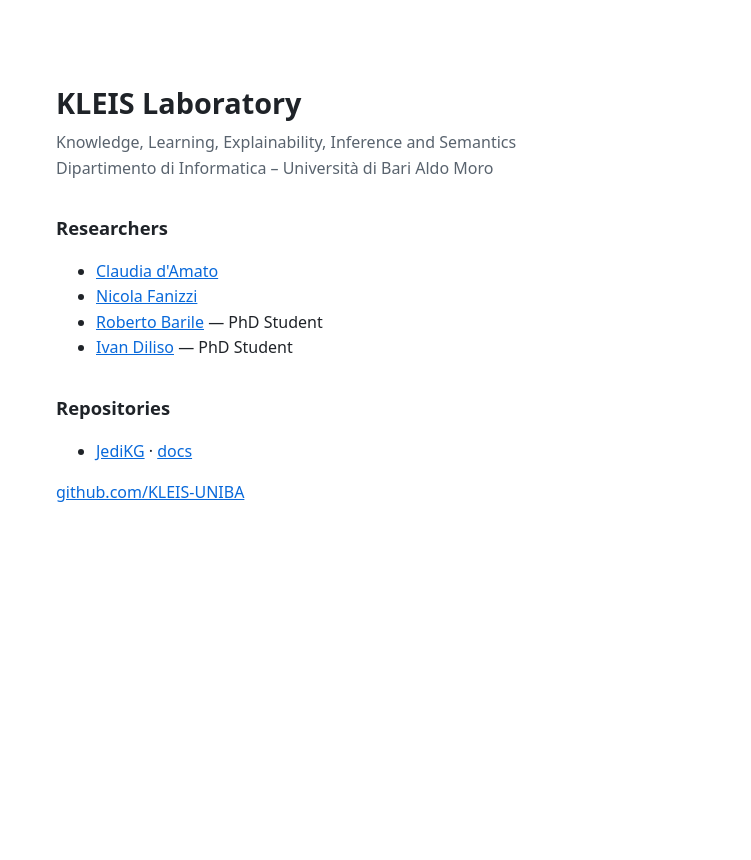
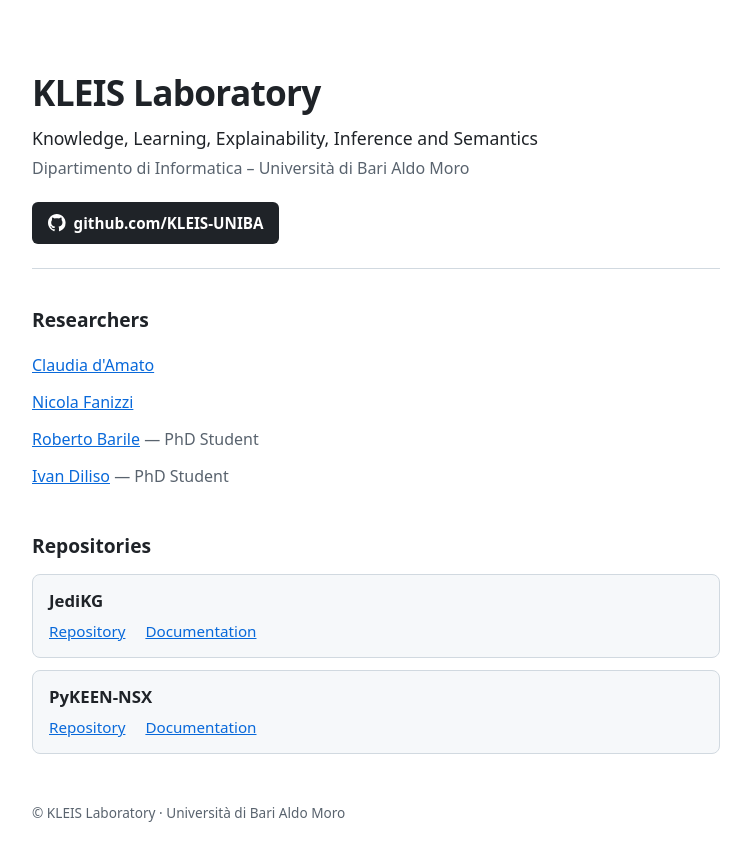
Before and after one commit to kleis-uniba/kleis-uniba.github.io, a plain HTML site: page index.html in a window 1280 px wide. Shown: the whole page, without its empty margins (264-1015 px from the left). Before the commit the page ends 800 px from the top, so only its background shows below. Drawn offline with Linux system fonts and the light colour scheme.

Commit message:
Enhance index.html with meta description and styles
Added meta description and improved styling for header and repository sections.

```diff
--- a/index.html
+++ b/index.html
@@ -4,41 +4,97 @@
   <meta charset="utf-8">
   <meta name="viewport" content="width=device-width, initial-scale=1">
   <title>KLEIS Laboratory</title>
+  <meta name="description" content="KLEIS Laboratory – Knowledge, Learning, Explainability, Inference and Semantics. Dipartimento di Informatica, Università di Bari Aldo Moro.">
   <style>
+    :root {
+      --text: #1f2328;
+      --muted: #59636e;
+      --accent: #0969da;
+      --border: #d1d9e0;
+      --card: #f6f8fa;
+    }
+    * { box-sizing: border-box; }
     body {
       font-family: system-ui, -apple-system, "Segoe UI", Roboto, sans-serif;
-      max-width: 40rem;
-      margin: 10vh auto;
-      padding: 0 1.5rem;
+      max-width: 46rem;
+      margin: 0 auto;
+      padding: 8vh 1.5rem 4rem;
       line-height: 1.6;
-      color: #1f2328;
+      color: var(--text);
     }
-    h1 { font-size: 1.8rem; margin-bottom: 0; }
-    h2 { font-size: 1.15rem; margin-top: 2rem; }
-    a { color: #0969da; }
-    .sub { color: #59636e; margin-top: 0.25rem; }
+    header { padding-bottom: 1.5rem; border-bottom: 1px solid var(--border); }
+    h1 { font-size: 2.2rem; margin: 0; letter-spacing: -0.02em; }
+    .tagline { font-size: 1.1rem; margin: 0.25rem 0 0; }
+    .affiliation { color: var(--muted); margin: 0.25rem 0 1.25rem; }
+    .github-btn {
+      display: inline-flex;
+      align-items: center;
+      gap: 0.5rem;
+      padding: 0.55rem 1rem;
+      border-radius: 6px;
+      background: var(--text);
+      color: #fff;
+      text-decoration: none;
+      font-weight: 600;
+      font-size: 0.95rem;
+    }
+    .github-btn:hover { background: #000; }
+    .github-btn svg { width: 1.1rem; height: 1.1rem; fill: currentColor; }
+    h2 { font-size: 1.2rem; margin: 2.25rem 0 0.75rem; }
+    a { color: var(--accent); }
+    ul.people { list-style: none; padding: 0; margin: 0; }
+    ul.people li { padding: 0.35rem 0; }
+    .role { color: var(--muted); }
+    .repos { display: grid; gap: 0.75rem; }
+    .repo {
+      border: 1px solid var(--border);
+      background: var(--card);
+      border-radius: 8px;
+      padding: 0.85rem 1rem;
+    }
+    .repo-name { font-weight: 600; font-size: 1.05rem; }
+    .repo-links { margin-top: 0.25rem; font-size: 0.95rem; }
+    .repo-links a { margin-right: 1rem; }
+    footer { margin-top: 3rem; color: var(--muted); font-size: 0.85rem; }
   </style>
 </head>
 <body>
-  <h1>KLEIS Laboratory</h1>
-  <p class="sub">
-    Knowledge, Learning, Explainability, Inference and Semantics<br>
-    Dipartimento di Informatica &ndash; Universit&agrave; di Bari Aldo Moro
-  </p>
+  <header>
+    <h1>KLEIS Laboratory</h1>
+    <p class="tagline">Knowledge, Learning, Explainability, Inference and Semantics</p>
+    <p class="affiliation">Dipartimento di Informatica &ndash; Universit&agrave; di Bari Aldo Moro</p>
+    <a class="github-btn" href="https://github.com/KLEIS-UNIBA">
+      <svg viewBox="0 0 16 16" aria-hidden="true"><path d="M8 0C3.58 0 0 3.58 0 8c0 3.54 2.29 6.53 5.47 7.59.4.07.55-.17.55-.38 0-.19-.01-.82-.01-1.49-2.01.37-2.53-.49-2.69-.94-.09-.23-.48-.94-.82-1.13-.28-.15-.68-.52-.01-.53.63-.01 1.08.58 1.23.82.72 1.21 1.87.87 2.33.66.07-.52.28-.87.51-1.07-1.78-.2-3.64-.89-3.64-3.95 0-.87.31-1.59.82-2.15-.08-.2-.36-1.02.08-2.12 0 0 .67-.21 2.2.82.64-.18 1.32-.27 2-.27.68 0 1.36.09 2 .27 1.53-1.04 2.2-.82 2.2-.82.44 1.1.16 1.92.08 2.12.51.56.82 1.27.82 2.15 0 3.07-1.87 3.75-3.65 3.95.29.25.54.73.54 1.48 0 1.07-.01 1.93-.01 2.2 0 .21.15.46.55.38A8.013 8.013 0 0016 8c0-4.42-3.58-8-8-8z"/></svg>
+      github.com/KLEIS-UNIBA
+    </a>
+  </header>
 
   <h2>Researchers</h2>
-  <ul>
+  <ul class="people">
     <li><a href="https://www.uniba.it/it/docenti/damato-claudia">Claudia d'Amato</a></li>
     <li><a href="https://www.uniba.it/it/docenti/fanizzi-nicola/nicola-fanizzi">Nicola Fanizzi</a></li>
-    <li><a href="https://rbarile17.github.io/robertobarile.github.io/">Roberto Barile</a> &mdash; PhD Student</li>
-    <li><a href="https://ivandiliso.github.io/#/#top">Ivan Diliso</a> &mdash; PhD Student</li>
+    <li><a href="https://rbarile17.github.io/robertobarile.github.io/">Roberto Barile</a> <span class="role">&mdash; PhD Student</span></li>
+    <li><a href="https://ivandiliso.github.io/#/#top">Ivan Diliso</a> <span class="role">&mdash; PhD Student</span></li>
   </ul>
 
   <h2>Repositories</h2>
-  <ul>
-    <li><a href="https://github.com/KLEIS-UNIBA/jedikg">JediKG</a> &middot; <a href="https://kleis-uniba.github.io/jedikg/">docs</a></li>
-  </ul>
+  <div class="repos">
+    <div class="repo">
+      <div class="repo-name">JediKG</div>
+      <div class="repo-links">
+        <a href="https://github.com/KLEIS-UNIBA/jedikg">Repository</a>
+        <a href="https://kleis-uniba.github.io/jedikg/">Documentation</a>
+      </div>
+    </div>
+    <div class="repo">
+      <div class="repo-name">PyKEEN-NSX</div>
+      <div class="repo-links">
+        <a href="https://github.com/KLEIS-UNIBA/pykeen-nsx">Repository</a>
+        <a href="https://kleis-uniba.github.io/pykeen-nsx/">Documentation</a>
+      </div>
+    </div>
+  </div>
 
-  <p><a href="https://github.com/KLEIS-UNIBA">github.com/KLEIS-UNIBA</a></p>
+  <footer>&copy; KLEIS Laboratory &middot; Universit&agrave; di Bari Aldo Moro</footer>
 </body>
 </html>
```
